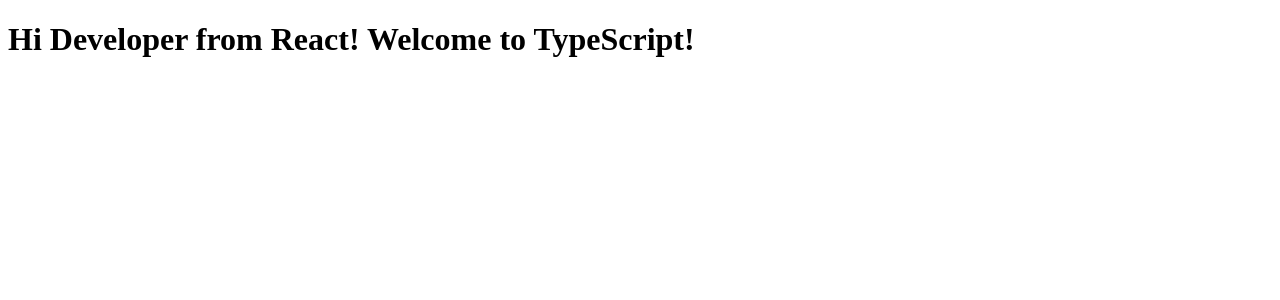
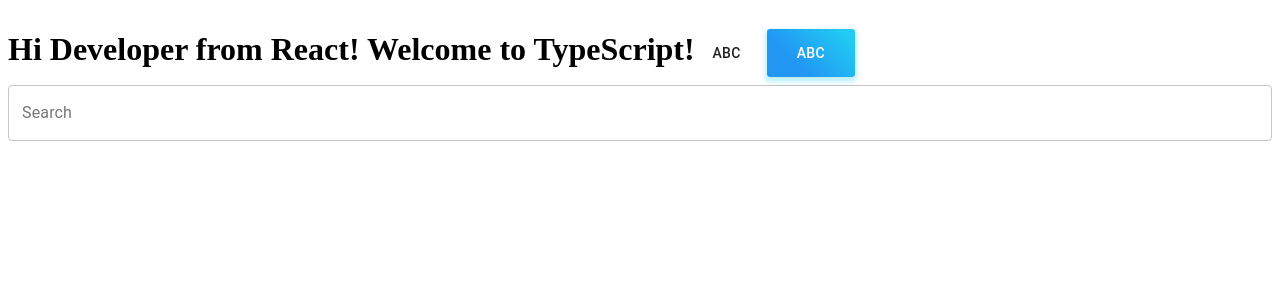
Before and after one commit to Himachallad/Pandita, a React app in the folder blog-ui/: page / in a window 1280 px wide. Shown: the top 300 px of the page. Built offline with nearby package versions, Linux system fonts and the light colour scheme.

Commit message:
Component structure

```diff
--- a/blog-ui/package.json
+++ b/blog-ui/package.json
@@ -25,6 +25,7 @@
     "webpack-dev-server": "^3.11.0"
   },
   "dependencies": {
+    "@material-ui/core": "^4.11.0",
     "awesome-typescript-loader": "^5.2.1",
     "react": "^16.13.1",
     "react-dom": "^16.13.1"
--- a/blog-ui/src/components/App.tsx
+++ b/blog-ui/src/components/App.tsx
@@ -1,4 +1,6 @@
 import * as React from "react";
+import { DefaultButton, TextButton } from './common/Button';
+import { OutlinedTextField } from './common/Input'
 export interface HelloWorldProps {
   userName: string;
   lang: string;
@@ -6,5 +8,8 @@
 export const App = (props: HelloWorldProps) => (
   <h1>
     Hi {props.userName} from React! Welcome to {props.lang}!
+    <TextButton text="abc" />
+    <DefaultButton text="abc" />
+    <OutlinedTextField label="Search"/>
   </h1>
 );
--- /dev/null
+++ b/blog-ui/src/components/common/Button/index.tsx
@@ -0,0 +1,40 @@
+import { Button, ButtonProps } from '@material-ui/core';
+import { makeStyles } from '@material-ui/core/styles';
+import * as React from "react";
+
+type CustomButtonProps = {
+    text: string
+}
+
+type ColorProps = {
+    color?: 'red' | 'blue'
+}
+
+const useStyles = makeStyles({
+    root: {
+      background: (props: ColorProps) =>
+        props.color === 'red'
+          ? 'linear-gradient(45deg, #FE6B8B 30%, #FF8E53 90%)'
+          : 'linear-gradient(45deg, #2196F3 30%, #21CBF3 90%)',
+      border: 0,
+      borderRadius: 3,
+      boxShadow: (props: ColorProps) =>
+        props.color === 'red'
+          ? '0 3px 5px 2px rgba(255, 105, 135, .3)'
+          : '0 3px 5px 2px rgba(33, 203, 243, .3)',
+      color: 'white',
+      height: 48,
+      padding: '0 30px',
+      margin: 8,
+    },
+});
+
+export const TextButton = ({ text }:CustomButtonProps & ButtonProps): JSX.Element => {
+    return <Button variant = "text">{text}</Button>
+};
+
+export const DefaultButton = (props: CustomButtonProps & ColorProps & Omit<ButtonProps, keyof ColorProps>): JSX.Element => {
+    const { text, color='blue', ...other } = props;
+    const classes = useStyles(props);
+    return <Button className={classes.root} {...other}>{text}</Button>
+};
--- /dev/null
+++ b/blog-ui/src/components/common/Input/index.tsx
@@ -0,0 +1,18 @@
+import { TextField, OutlinedTextFieldProps } from '@material-ui/core';
+import * as React from "react";
+
+
+interface OutlinedTextProps {
+    label?: string,
+    fullWidth?: boolean
+}
+
+/**
+ *
+ * @param props
+ *
+ */
+export const OutlinedTextField = ({label="", fullWidth=true}: OutlinedTextProps) => {
+    const props: OutlinedTextFieldProps = {label, fullWidth, variant:"outlined"};
+    return <TextField {...props} />;
+}
--- a/blog-ui/src/components/index.html
+++ b/blog-ui/src/components/index.html
@@ -2,7 +2,7 @@
 <html lang="en">
 <head>
   <meta charset="UTF-8">
-  <meta name="viewport" content="width=device-width, initial-scale=1.0">
+  <meta name="viewport" content="minimum-scale=1, initial-scale=1, width=device-width" />
   <title>React-Webpack Setup</title>
 </head>
 <body>
```
Also changed, not shown: blog-ui/src/components/Tile/index.tsx (added), 1 other file (tests, documents, lock files or other folders).
